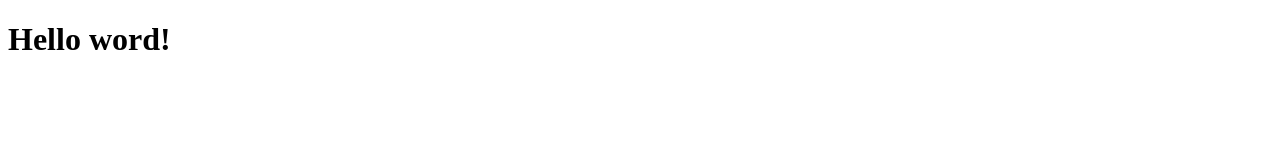
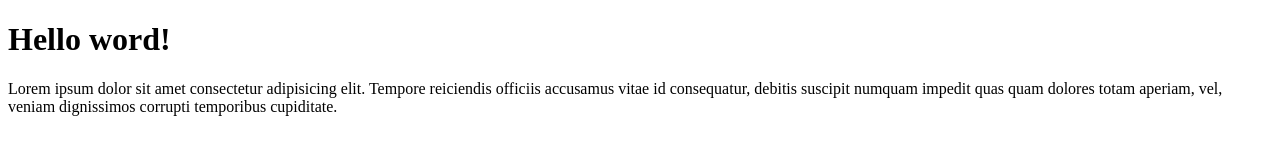
Before and after one commit to Andriangaming1945/wpu-git-test, a plain HTML site: page index.html in a window 1280 px wide. Drawn offline with Linux system fonts and the light colour scheme.

Commit message:
menambahkan paragraf

```diff
--- a/index.html
+++ b/index.html
@@ -8,5 +8,10 @@
   </head>
   <body>
     <h1>Hello word!</h1>
+
+    <p>
+      Lorem ipsum dolor sit amet consectetur adipisicing elit. Tempore reiciendis officiis accusamus vitae id consequatur, debitis suscipit numquam impedit quas quam dolores totam aperiam, vel, veniam dignissimos corrupti temporibus
+      cupiditate.
+    </p>
   </body>
 </html>
```
